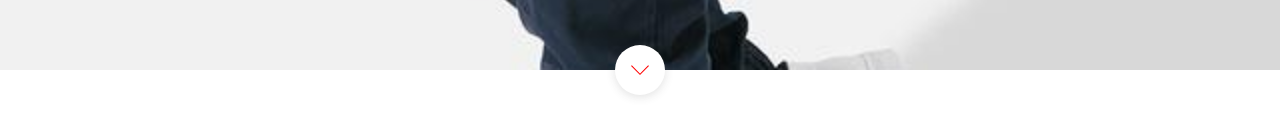
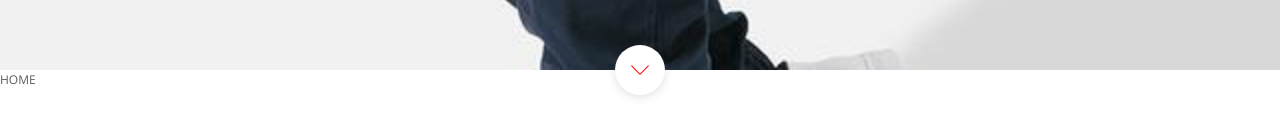
Before and after one commit to madegilangaditya/ecommerce-test, a React (Create React App) app: page / in a window 1280 px wide. Shown: the part 432-568 px from the top of the page. Built offline with nearby package versions, Linux system fonts and the light colour scheme.

Commit message:
add home router

```diff
--- a/package.json
+++ b/package.json
@@ -9,6 +9,7 @@
     "node-sass": "^6.0.1",
     "react": "^17.0.2",
     "react-dom": "^17.0.2",
+    "react-router-dom": "^5.3.0",
     "react-scripts": "4.0.3",
     "web-vitals": "^1.1.2"
   },
--- a/src/App.js
+++ b/src/App.js
@@ -1,12 +1,21 @@
 import './scss/style.scss'
 import './components/Header'
 import Header from './components/Header'
+import Home from './components/Home'
+import { BrowserRouter as Router, Switch, Route} from "react-router-dom"
 
 function App() {
   return (
-    <div className="App">
-      <Header/>
-    </div>
+    <Router>
+      <div className="App">
+        <Header/>
+        <Switch>
+          <Route path='/'>
+            <Home />
+          </Route>
+        </Switch>
+      </div>
+    </Router>
   );
 }
 
--- a/src/components/Header.js
+++ b/src/components/Header.js
@@ -1,5 +1,6 @@
 import React from 'react'
 import { useState } from 'react'
+import { Link } from "react-router-dom"
 
 const Header = () => {
     const [openMenu, setOpenMenu] = useState(true)
@@ -70,7 +71,7 @@
                                 <div className="menu-item has-child">
                                     <button className="menu-item-btn heading" aria-expanded="false">Atasan <span className="plus-icon"></span></button>
                                     <div className="submenu-wrap">
-                                        <div className="menu-item heading"><a href="/collections">Lihat Semua</a></div>
+                                        <div className="menu-item heading"><Link to="/collections">Lihat Semua</Link></div>
                                         <div className="menu-item heading"><a href="/collections">T-Shirt</a></div>
                                         <div className="menu-item heading"><a href="/collections">T-Shirt Graphic</a></div>
                                         <div className="menu-item heading"><a href="/collections">Kemeja</a></div>
--- /dev/null
+++ b/src/components/Home.js
@@ -0,0 +1,11 @@
+import React from 'react'
+
+const Home = () => {
+    return (
+        <div>
+            Home
+        </div>
+    )
+}
+
+export default Home
```
Also changed, not shown: 1 other file (tests, documents, lock files or other folders).
